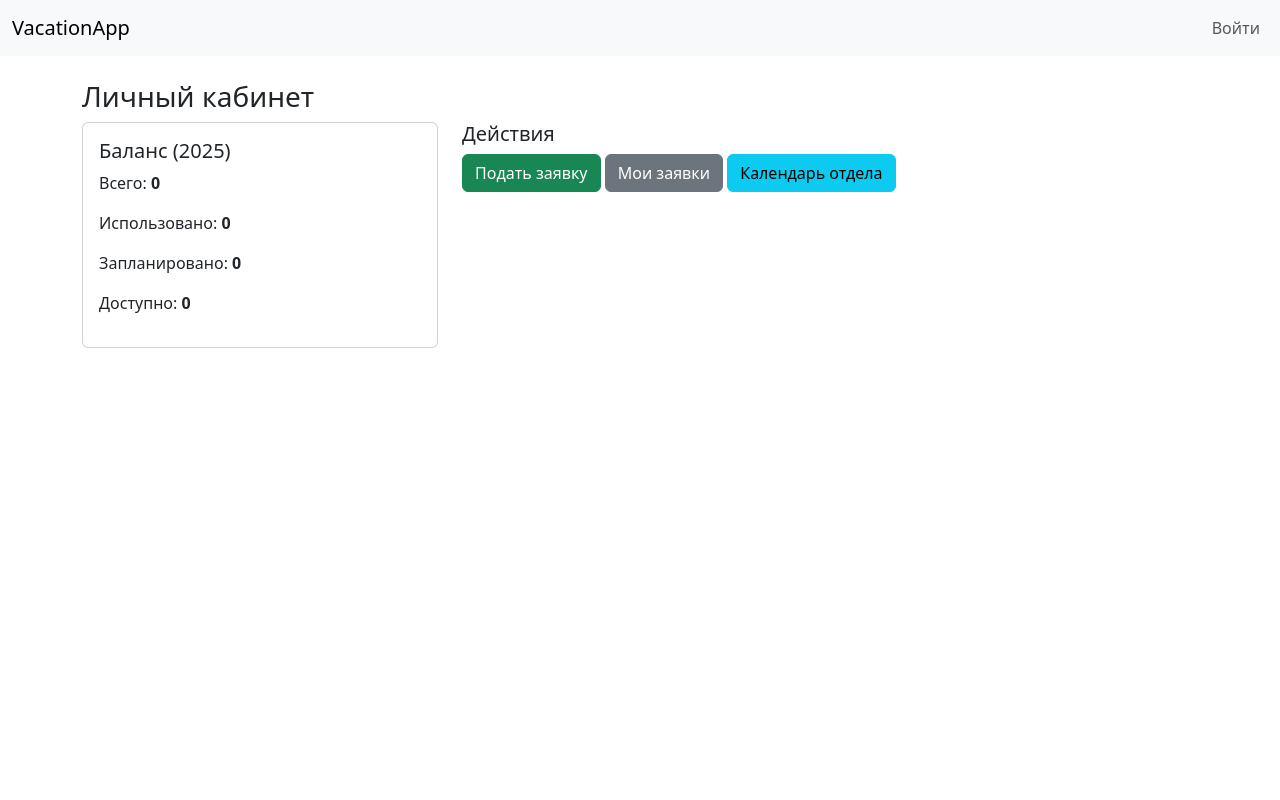
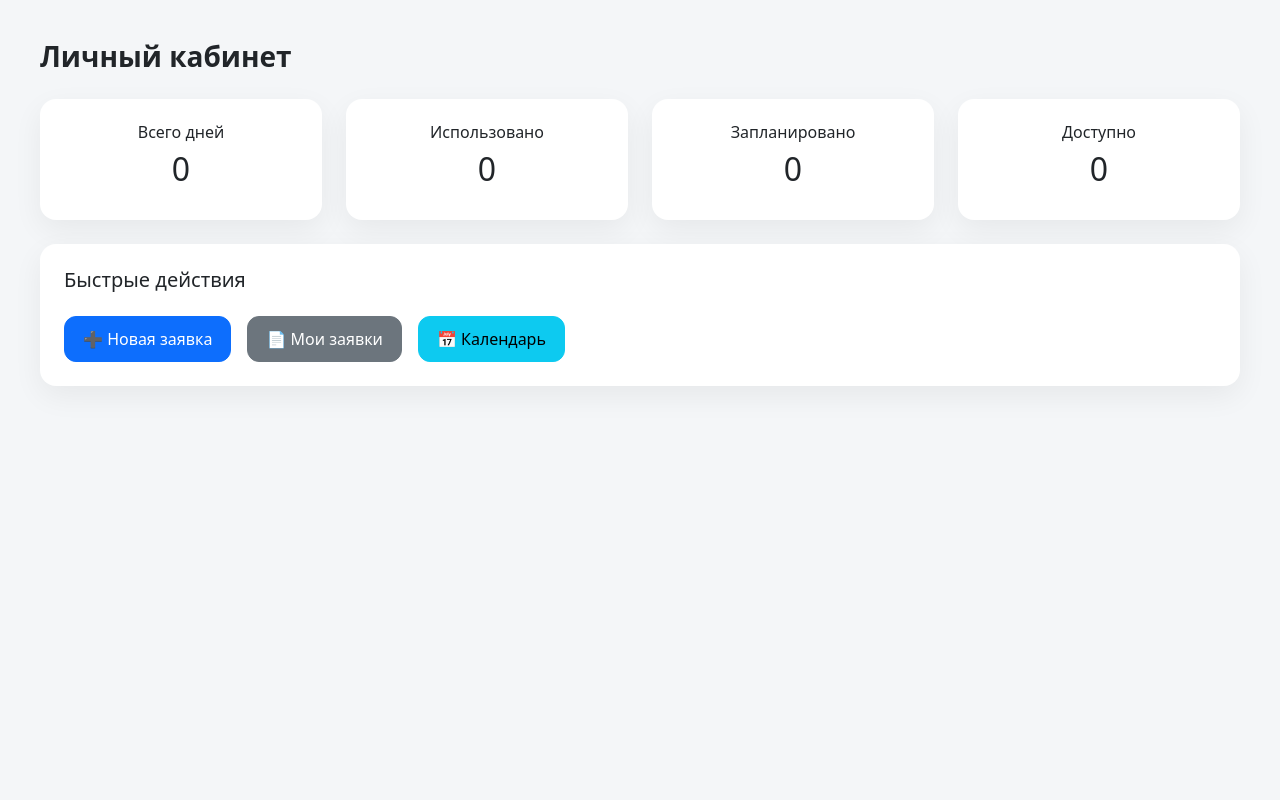
Before and after one commit to Ya-Pedro/Case-4_RTK, a Flask app: page /employee in a window 1280 px wide. Run offline with Flask 3, Linux system fonts and the light colour scheme; the visitor is signed in with stand-in values (Sample User, id 1); data that the repository does not hold is empty; some libraries are stand-ins or nearby versions.

Commit message:
Доработка templates, app и service

```diff
--- a/app.py
+++ b/app.py
@@ -8,8 +8,10 @@
 from services import SessionLocal, get_user_by_id
 from services import get_user_by_id, get_departments_dict, get_all_requests
 from flask import request, flash
+from uuid import uuid4
 import csv
 import io
+
 
 load_dotenv()
 SECRET_KEY = os.getenv("SECRET_KEY")
@@ -97,7 +99,6 @@
 
     user_id = session.get('user_id')
     if request.method == 'POST':
-        from uuid import uuid4
         new_req = VacationRequest(
             id=str(uuid4()),
             user_id=user_id,
@@ -106,7 +107,7 @@
             type=request.form['type'],
             status='pending',
             comment=request.form.get('comment', ''),
-            created_at=date.today()
+            created_at=datetime.now()  # уникальная временная метка
         )
         session_db = SessionLocal()
         session_db.add(new_req)
@@ -153,6 +154,28 @@
                            available=available,
                            current_year=current_year)
 
+@app.route('/request/cancel', methods=['POST'])
+def cancel_request():
+    if session.get('role') != 'employee':
+        return redirect(url_for('login'))
+
+    req_id = request.form.get('id')
+    user_id = session.get('user_id')
+
+    session_db = SessionLocal()
+    req = session_db.query(VacationRequest).filter_by(id=req_id).first()
+
+    if not req or req.user_id != user_id or req.status != 'pending':
+        session_db.close()
+        return redirect(url_for('requests_route'))
+
+    req.status = 'cancelled'
+    session_db.commit()
+    session_db.close()
+
+    return redirect(url_for('requests_route'))
+
+
 @app.route('/hr/requests')
 def hr_requests():
     if session.get('role') != 'hr':
@@ -180,9 +203,13 @@
         elif r.status == 'pending':
             color = 'yellow'
             title_status = 'На рассмотрении'
-        else:
+        elif r.status == 'rejected':
             color = 'red'
             title_status = 'Отклонено'
+        elif r.status == 'cancelled':
+            color = 'gray'
+            title_status = 'Отменено'
+
 
         events.append({
             'title': f"{get_user_by_id(r.user_id).full_name} ({title_status})",
--- a/templates/base.html
+++ b/templates/base.html
@@ -2,45 +2,128 @@
 <html lang="ru">
 <head>
   <meta charset="utf-8">
+  <title>Vacation App</title>
   <meta name="viewport" content="width=device-width, initial-scale=1">
-    <title>Vacation App</title>
+
   <link href="https://cdn.jsdelivr.net/npm/bootstrap@5.3.0/dist/css/bootstrap.min.css" rel="stylesheet">
   <link href="https://cdn.jsdelivr.net/npm/fullcalendar@6.1.8/index.global.min.css" rel="stylesheet">
   <script src="https://cdn.jsdelivr.net/npm/fullcalendar@6.1.8/index.global.min.js"></script>
   <script src="https://cdn.jsdelivr.net/npm/axios/dist/axios.min.js"></script>
-    <link rel="stylesheet" href="/static/css/style.css">
+
+  <style>
+    body {
+      margin: 0;
+      background: #f4f6f8;
+      font-family: system-ui, -apple-system, BlinkMacSystemFont;
+    }
+
+    .layout {
+      display: flex;
+      min-height: 100vh;
+    }
+
+    .sidebar {
+      width: 260px;
+      background: #1f2933;
+      color: #fff;
+      padding: 20px;
+    }
+
+    .sidebar h4 {
+      margin-bottom: 30px;
+      font-weight: 600;
+    }
+
+    .sidebar a {
+      display: block;
+      color: #cbd5e1;
+      text-decoration: none;
+      padding: 10px 14px;
+      border-radius: 8px;
+      margin-bottom: 6px;
+    }
+
+    .sidebar a:hover {
+      background: #334155;
+      color: #fff;
+    }
+
+    .sidebar .user {
+      margin-top: auto;
+      padding-top: 20px;
+      font-size: 14px;
+      color: #94a3b8;
+    }
+
+    .content {
+      flex: 1;
+      padding: 40px;
+    }
+
+    .card {
+      border-radius: 16px;
+      border: none;
+      box-shadow: 0 10px 30px rgba(0,0,0,.06);
+    }
+
+    h3 {
+      font-weight: 600;
+      margin-bottom: 25px;
+    }
+
+    .btn {
+      border-radius: 12px;
+      padding: 10px 18px;
+    }
+
+    table {
+      background: #fff;
+      border-radius: 16px;
+      overflow: hidden;
+    }
+
+    thead {
+      background: #f1f5f9;
+    }
+
+    .badge {
+      border-radius: 10px;
+      padding: 6px 12px;
+    }
+  </style>
 </head>
+
 <body>
-    <nav class="navbar navbar-expand-lg navbar-light bg-light">
-      <div class="container-fluid">
-        <a class="navbar-brand" href="/">VacationApp</a>
-        <div class="collapse navbar-collapse">
-          <ul class="navbar-nav me-auto mb-2 mb-lg-0">
+<div class="layout">
+
   {% if current_user %}
-            <li class="nav-item"><a class="nav-link" href="{{ home_url }}">Главная</a></li>
-              <li class="nav-item"><a class="nav-link" href="/requests">Заявки</a></li>
-              <li class="nav-item"><a class="nav-link" href="/calendar">Календарь</a></li>
+  <div class="sidebar d-flex flex-column">
+    <h4>VacationApp</h4>
+
+    <a href="{{ home_url }}">🏠 Главная</a>
+    <a href="/requests">📄 Заявки</a>
+    <a href="/calendar">📅 Календарь</a>
+
     {% if current_user.role == 'manager' %}
-                <li class="nav-item"><a class="nav-link" href="/manager/requests">Заявки отдела</a></li>
+      <a href="/manager/requests">👥 Отдел</a>
     {% endif %}
+
     {% if current_user.role == 'hr' %}
-                <li class="nav-item"><a class="nav-link" href="/hr/requests">HR: все заявки</a></li>
+      <a href="/hr/requests">🧾 HR</a>
     {% endif %}
-            {% endif %}
-          </ul>
-          <ul class="navbar-nav">
-            {% if current_user %}
-              <li class="nav-item"><span class="nav-link">{{ current_user.full_name }} ({{ current_user.role }})</span></li>
-              <li class="nav-item"><a class="nav-link" href="/logout">Выйти</a></li>
-            {% else %}
-              <li class="nav-item"><a class="nav-link" href="/login">Войти</a></li>
-            {% endif %}
-          </ul>
+
+    <div class="user">
+      {{ current_user.full_name }}<br>
+      <small>{{ current_user.role }}</small><br>
+      <a href="/logout" style="color:#f87171">Выйти</a>
     </div>
   </div>
-    </nav>
-    <div class="container mt-4">
+  {% endif %}
+
+  <div class="content">
     {% block content %}{% endblock %}
+  </div>
+
 </div>
 </body>
 </html>
--- a/templates/employee_dashboard.html
+++ b/templates/employee_dashboard.html
@@ -1,21 +1,45 @@
 {% extends 'base.html' %}
 {% block content %}
+
 <h3>Личный кабинет</h3>
-<div class="row">
-  <div class="col-md-4">
-    <div class="card p-3">
-      <h5>Баланс ({{ current_year }})</h5>
-      <p>Всего: <strong>{{ bal.total_days }}</strong></p>
-      <p>Использовано: <strong>{{ bal.used_days }}</strong></p>
-      <p>Запланировано: <strong>{{ planned }}</strong></p>
-      <p>Доступно: <strong>{{ available }}</strong></p>
+
+<div class="row g-4">
+  <div class="col-md-3">
+    <div class="card p-4 text-center">
+      <h6>Всего дней</h6>
+      <h2>{{ bal.total_days }}</h2>
     </div>
   </div>
-  <div class="col-md-8">
-    <h5>Действия</h5>
-    <a class="btn btn-success" href="/request/new">Подать заявку</a>
-    <a class="btn btn-secondary" href="/requests">Мои заявки</a>
-    <a class="btn btn-info" href="/calendar">Календарь отдела</a>
+
+  <div class="col-md-3">
+    <div class="card p-4 text-center">
+      <h6>Использовано</h6>
+      <h2>{{ bal.used_days }}</h2>
+    </div>
+  </div>
+
+  <div class="col-md-3">
+    <div class="card p-4 text-center">
+      <h6>Запланировано</h6>
+      <h2>{{ planned }}</h2>
+    </div>
+  </div>
+
+  <div class="col-md-3">
+    <div class="card p-4 text-center">
+      <h6>Доступно</h6>
+      <h2>{{ available }}</h2>
+    </div>
   </div>
 </div>
+
+<div class="card p-4 mt-4">
+  <h5>Быстрые действия</h5>
+  <div class="d-flex gap-3 mt-3">
+    <a href="/request/new" class="btn btn-primary">➕ Новая заявка</a>
+    <a href="/requests" class="btn btn-secondary">📄 Мои заявки</a>
+    <a href="/calendar" class="btn btn-info">📅 Календарь</a>
+  </div>
+</div>
+
 {% endblock %}
--- a/test_workflow.txt
+++ /dev/null
@@ -1 +0,0 @@
-Проверка workflow!
```
Also changed, not shown: services.py (+0 -48 lines), templates/login.html (+21 -8 lines), templates/request_list.html (+48 -6 lines). Lines whose indentation alone changed are shown as unchanged.
